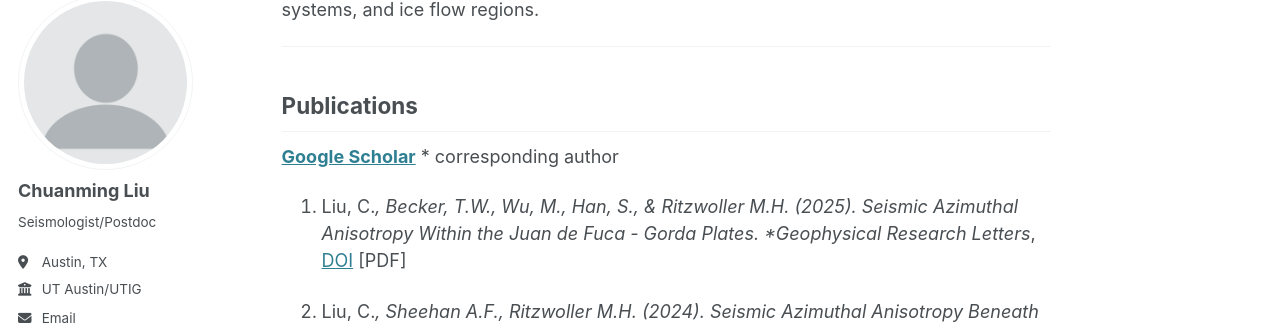
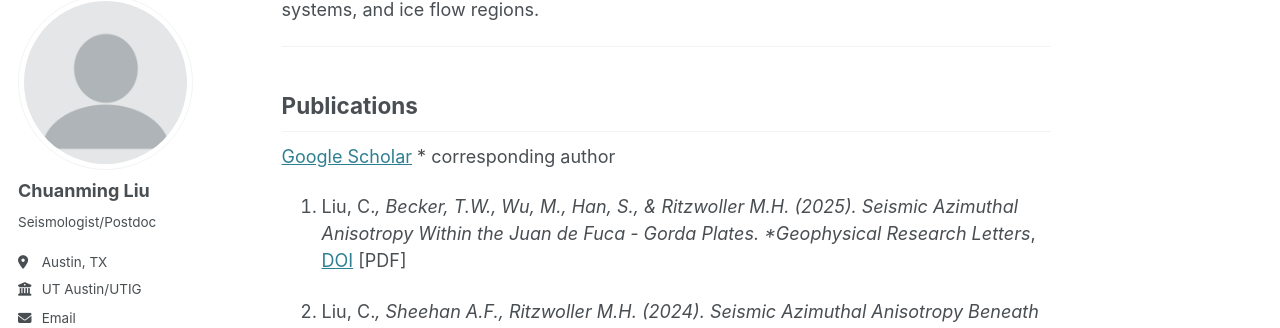
Before and after one commit to Chuanming-Liu/Chuanming-Liu.github.io, a Jekyll site: the page built from _pages/about.md, in a window 1280 px wide and 900 px high, scrolled down 483 px. Shown: the part 111-439 px from the top of the window. Built offline with Jekyll 4.4.1, drawn with Linux system fonts in a browser that asks for light colours; some web fonts are replaced.

```diff
--- a/_pages/about.md
+++ b/_pages/about.md
@@ -17,7 +17,7 @@ His current research focuses on advancing seismic imaging techniques and explori
 
 ## Publications
 
-[**Google Scholar**](https://scholar.google.com/citations?user=BY9kYV8AAAAJ&hl=en)  * corresponding author
+[Google Scholar](https://scholar.google.com/citations?user=BY9kYV8AAAAJ&hl=en)  * corresponding author
 
 11. Liu, C.*, Becker, T.W., Wu, M., Han, S., & Ritzwoller M.H. (2025).  Seismic Azimuthal Anisotropy Within the Juan de Fuca - Gorda Plates. *Geophysical Research Letters*, [DOI](https://doi.org/10.1029/2024GL111835) [PDF]
 
```
